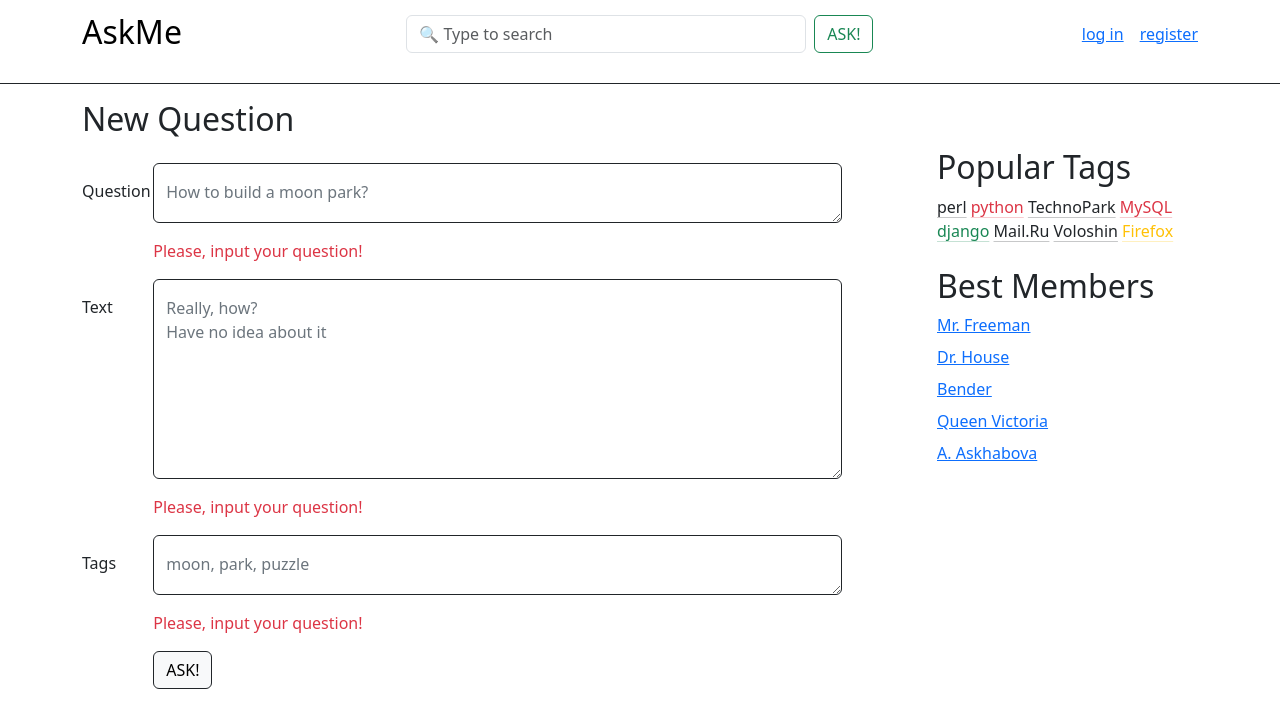
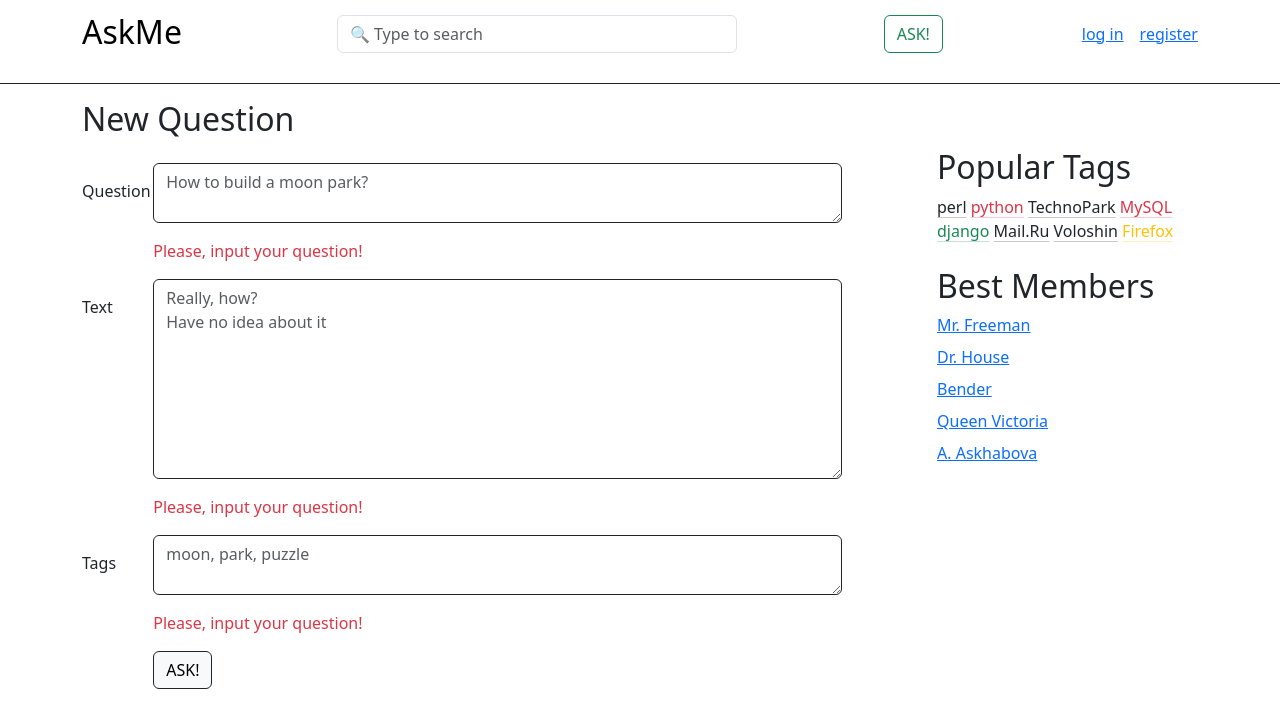
Before and after one commit to arishask/askme_askhabova, a Python web app: template templates/ask.html in a window 1280 px wide. Shown: the top 728 px of the page. Run offline with Jinja, Linux system fonts and the light colour scheme; the template is opened without the code that fills it, so the values that code supplies are empty; some libraries are stand-ins or nearby versions.

Commit message:
task1 more fixed

```diff
--- a/static/css/style.css
+++ b/static/css/style.css
@@ -7,6 +7,9 @@ hr {
    }
 .form{
     width: 400px;
+}
+::placeholder{
+    color:#000;
 }
 .counter-button .count {
     color: #000;
--- a/templates/ask.html
+++ b/templates/ask.html
@@ -15,8 +15,8 @@
         </a>
         <form class="d-flex" role="search">
           <input class="form-control me-2 form" type="search" placeholder="🔍 Type to search" aria-label="Search"/>
-          <a href="ask.html" class="btn btn-outline-success" type="submit">ASK!</a>
         </form>
+        <a href="ask.html" class="btn btn-outline-success">ASK!</a>
         <div class="d-flex gap-3">
             <a href="#">log in</a>
             <a href="#">register</a>
@@ -37,10 +37,8 @@
           <div class="row mt-3">
             <label for="textarea1" class="col-1 d-flex justify-content-lg-start mt-3">Question</label>
             <div class="col-10">
-              <div class="form-floating">
-                <textarea class="form-control border-dark" placeholder="Leave a comment here" id="textarea1" style="height: 60px"></textarea>
-                <label for="textarea1" class="text-secondary">How to build a moon park?</label>
-              </div>
+              <textarea class="form-control border-dark" placeholder="How to build a moon park?" id="textarea1"
+                          style="height: 60px"></textarea>
               <div class="row alert-message">
                 <div class="col-10">
                   <div class="text-danger mt-3 d-flex justify-content-lg-start" role="alert">
@@ -54,10 +52,8 @@
           <div class="row mt-3">
             <label for="textarea2" class="col-1 d-flex justify-content-lg-start mt-3">Text</label>
             <div class="col-10">
-              <div class="form-floating">
-                <textarea class="form-control border-dark" placeholder="Leave a comment here" id="textarea2" style="height: 200px"></textarea>
-                <label for="textarea2" class="text-secondary">Really, how?<br/>Have no idea about it</label>
-              </div>
+              <textarea class="form-control border-dark" rows="2" placeholder="Really, how?
+Have no idea about it" id="textarea2" style="height: 200px"></textarea>
               <div class="row alert-message">
                 <div class="col-10">
                   <div class="text-danger mt-3 d-flex justify-content-lg-start" role="alert">
@@ -70,10 +66,7 @@
           <div class="row mt-3">
             <label for="textarea3" class="col-1 d-flex justify-content-lg-start mt-3">Tags</label>
             <div class="col-10">
-              <div class="form-floating">
-                <textarea class="form-control border-dark" placeholder="Leave a comment here" id="textarea3" style="height: 60px"></textarea>
-                <label for="textarea3" class="text-secondary">moon, park, puzzle</label>
-              </div>
+              <textarea class="form-control border-dark" placeholder="moon, park, puzzle" id="textarea3" style="height: 60px"></textarea>
               <div class="row alert-message">
                 <div class="col-10">
                   <div class="text-danger mt-3 d-flex justify-content-lg-start" role="alert">
--- a/templates/base.html
+++ b/templates/base.html
@@ -15,8 +15,8 @@
         </a>
         <form class="d-flex" role="search">
           <input class="form-control me-2 form" type="search" placeholder="🔍 Type to search" aria-label="Search"/>
-          <a href="ask.html" class="btn btn-outline-success" type="submit">ASK!</a>
         </form>
+        <a href="ask.html" class="btn btn-outline-success">ASK!</a>
         <div class="d-flex gap-1">
           <img src="../static/img/Avatar.jpeg" width="50" alt="Avatar" class="img-thumbnail"/>
           <div>
--- a/templates/index.html
+++ b/templates/index.html
@@ -15,8 +15,8 @@
         </a>
         <form class="d-flex" role="search">
           <input class="form-control me-2 form" type="search" placeholder="🔍 Type to search" aria-label="Search"/>
-          <a href="ask.html" class="btn btn-outline-success" type="submit">ASK!</a>
         </form>
+        <a href="ask.html" class="btn btn-outline-success">ASK!</a>
         <div class="d-flex gap-1">
           <img src="../static/img/Avatar.jpeg" width="50" alt="Avatar" class="img-thumbnail"/>
           <div>
--- a/templates/login.html
+++ b/templates/login.html
@@ -15,8 +15,8 @@
         </a>
         <form class="d-flex" role="search">
           <input class="form-control me-2 form" type="search" placeholder="🔍 Type to search" aria-label="Search"/>
-          <a href="ask.html" class="btn btn-outline-success" type="submit">ASK!</a>
         </form>
+        <a href="ask.html" class="btn btn-outline-success">ASK!</a>
         <div class="d-flex gap-3">
             <a href="#">log in</a>
             <a href="#">register</a>
--- a/templates/question.html
+++ b/templates/question.html
@@ -15,8 +15,8 @@
         </a>
         <form class="d-flex" role="search">
           <input class="form-control me-2 form" type="search" placeholder="🔍 Type to search" aria-label="Search"/>
-          <a href="ask.html" class="btn btn-outline-success" type="submit">ASK!</a>
         </form>
+        <a href="ask.html" class="btn btn-outline-success">ASK!</a>
         <div class="d-flex gap-3">
             <a href="#">log in</a>
             <a href="#">register</a>
--- a/templates/settings.html
+++ b/templates/settings.html
@@ -15,8 +15,8 @@
         </a>
         <form class="d-flex" role="search">
           <input class="form-control me-2 form" type="search" placeholder="🔍 Type to search" aria-label="Search"/>
-          <a href="ask.html" class="btn btn-outline-success" type="submit">ASK!</a>
         </form>
+        <a href="ask.html" class="btn btn-outline-success">ASK!</a>
         <div class="d-flex gap-1">
           <img src="../static/img/Avatar.jpeg" width="50" alt="Avatar" class="img-thumbnail"/>
           <div>
--- a/templates/signup.html
+++ b/templates/signup.html
@@ -15,8 +15,8 @@
         </a>
         <form class="d-flex" role="search">
           <input class="form-control me-2 form" type="search" placeholder="🔍 Type to search" aria-label="Search"/>
-          <a href="ask.html" class="btn btn-outline-success" type="submit">ASK!</a>
         </form>
+        <a href="ask.html" class="btn btn-outline-success">ASK!</a>
         <div class="d-flex gap-3">
             <a href="#">log in</a>
             <a href="#">register</a>
--- a/templates/tag.html
+++ b/templates/tag.html
@@ -15,8 +15,8 @@
         </a>
         <form class="d-flex" role="search">
           <input class="form-control me-2 form" type="search" placeholder="🔍 Type to search" aria-label="Search"/>
-          <a href="ask.html" class="btn btn-outline-success" type="submit">ASK!</a>
         </form>
+        <a href="ask.html" class="btn btn-outline-success">ASK!</a>
         <div class="d-flex gap-1">
           <img src="../static/img/Avatar.jpeg" width="50" alt="Avatar" class="img-thumbnail"/>
           <div>
```
